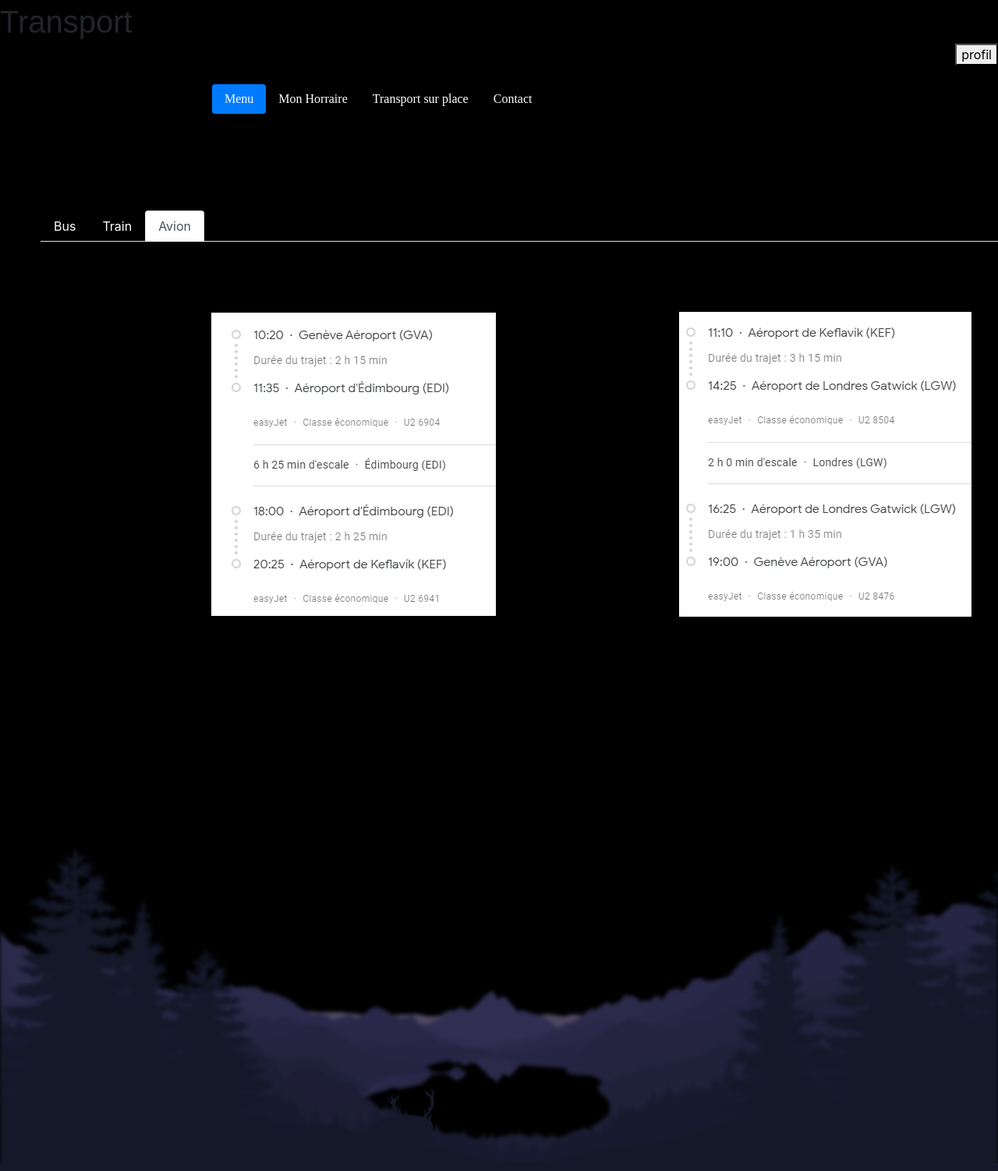
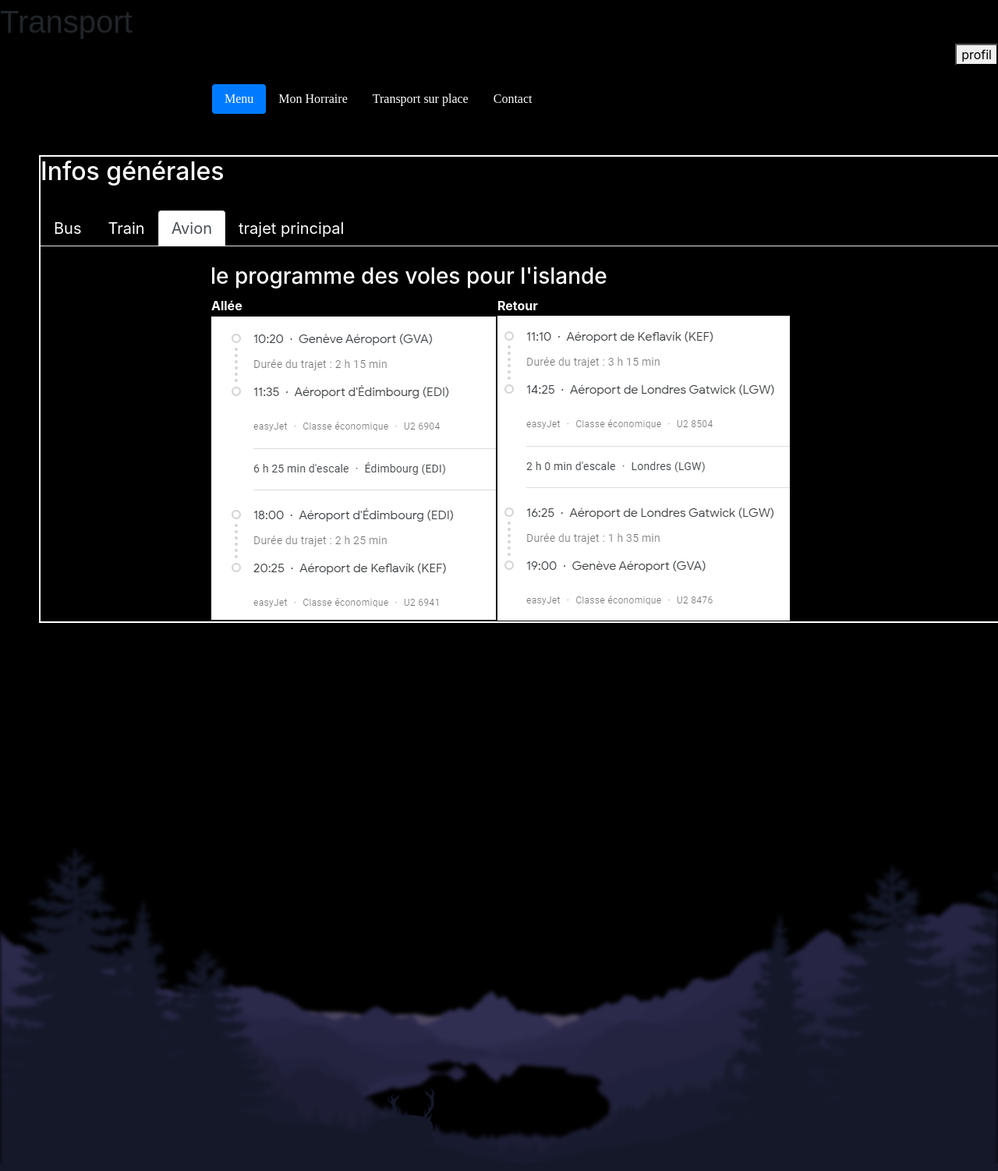
Before and after one commit to AlmirRazic/ICT-120, a PHP site: page /Menu.html in a window 1280 px wide, after a click on "Avion". Shown: the top 1502 px of the page at 78% size. Run offline with PHP 8.4, Linux system fonts and the light colour scheme.

Commit message:
v0.9.3
ajout d'une grande partie des fonctions

```diff
--- a/Menu.html
+++ b/Menu.html
@@ -48,14 +48,17 @@
     <div class="tab-pane fade show active" id="pills-home" role="tabpanel" aria-labelledby="pills-home-tab">
       <div class="div_general"><h2>Infos générales</h2><br>
         <ul  class="nav nav-tabs" role="tablist">
-          <li class="nav-item">
+          <li class="nav-item" style="font-size: 20px">
             <a class="nav-link active" data-toggle="tab" href="#menu">Bus</a>
           </li>
-          <li class="nav-item">
+          <li class="nav-item" style="font-size: 20px">
             <a class="nav-link" data-toggle="tab" href="#menu1">Train</a>
           </li>
-          <li class="nav-item">
+          <li class="nav-item" style="font-size: 20px">
             <a class="nav-link" data-toggle="tab" href="#menu2">Avion</a>
+          </li>
+          <li class="nav-item" style="font-size: 20px">
+            <a class="nav-link" data-toggle="tab" href="#menu3">trajet principal</a>
           </li>
         </ul>
 
@@ -91,7 +94,7 @@
             <table>
               <thead>
               <tr>
-                <th style="width: 600px">Allée</th>
+                <th>Allée</th>
                 <th>Retour</th>
               </tr>
               </thead>
@@ -103,86 +106,102 @@
               </tbody>
             </table>
           </div>
-        </div>
-      </div>
+          <div id="menu3" class="container tab-pane fade"><br>
+            <h3>le programme du trajet jusqu'à l'hébergement</h3>
+            <table>
+              <tbody>
+              <tr>
+                <td><h5>trajet principal</h5></td>
+              </tr>
+              <tr>
+                <td><img src="img/trajet_principal.PNG"></td>
+              </tr>
+              </tbody>
+            </table>
+          </div>
+        </div>
+      </div>
+
     </div>
     <div class="tab-pane fade" id="pills-profile" role="tabpanel" aria-labelledby="pills-profile-tab">
       <div class="div_general" style="border: none">
         <ul  class="nav nav-tabs" role="tablist">
           <li class="nav-item">
-            <a class="nav-link active" data-toggle="tab" href="#home">Numéros de place/compartiment</a>
+            <a class="nav-link active" data-toggle="tab" href="#Mon_horraire1">Numéros de place/compartiment</a>
           </li>
           <li class="nav-item">
-            <a class="nav-link" data-toggle="tab" href="#menu1">Train</a>
+            <a class="nav-link" data-toggle="tab" href="#Mon_horraire2">Identité</a>
           </li>
           <li class="nav-item">
-            <a class="nav-link" data-toggle="tab" href="#menu2">Avion</a>
+            <a class="nav-link" data-toggle="tab" href="#Mon_horraire3">le programme de la semaine</a>
           </li>
         </ul>
 
         <!-- Tab panes -->
         <div class="tab-content">
-          <div id="Mon_horraire" class="container tab-pane active"><br>
+          <div id="Mon_horraire1" class="container tab-pane active"><br>
+            <table style="position: absolute">
+              <tbody>
+              <tr>
+                <td class="tableau_place"><h4>numéro de vol:  357</h4></td>
+                <td class="tableau_place"><h4>destination:  Islande</h4></td>
+
+              </tr>
+              <tr>
+                <td class="tableau_place"><h4>porte:  12</h4></td>
+                <td class="tableau_place"><h4>Départ:  10h20</h4></td>
+              </tr>
+              <tr>
+                <td class="tableau_place"><h4>class:  économique</h4></td>
+                <td class="tableau_place"><h4>siege:  15C</h4></td>
+              </tr>
+              <tr>
+                <td></td>
+                <td class="tableau_place"><h4>durée du vol:  11h</h4></td>
+              </tr>
+
+              </tbody>
+            </table>
+          </div>
+          <div id="Mon_horraire2" class="container tab-pane fade"><br>
+            <h3></h3>
+            <img src="img/identite.PNG">
+            <p></p>
+          </div>
+          <div id="Mon_horraire3" class="container tab-pane fade"><br>
+            <h3 style="text-decoration: underline overline black">le programme des voles pour l'islande</h3>
             <table>
               <tbody>
               <tr>
-                <td>numéro de vol:  357</td>
-                <td>destination:  Islande</td>
-                <td>durée du vol:  11h</td>
+                <td style="width: 600px" class="programme"><h4>1er jour : KEFLAVIK – REYKJAVIK</h4>
+                  Accueil et transfert à votre hôtel avec un arrêt au Lagon Bleu.
+                </td>
+                <td class="programme"><h4>2e jour : CERCLE D'OR ET AURORES BOREALES</h4>
+                  Départ en bus vers le geyser Strokkur. Continuation en direction des chutes de Gullfoss, « les chutes d’or »,
+                  qui constituent certainement l’un des plus beaux spectacles offerts par la nature islandaise ! Découverte de Thingvellir et de son paysage unique!
+
+                  Chasse aux aurores boréales en soirée.
+                </td>
               </tr>
               <tr>
-                <td>class:  économique</td>
-                <td>porte: 12</td>
+                <td class="programme"><h4>3e jour: EXCURSION SUR LA COTE SUD</h4>
+                  Cap sur la région côtière de l’Islande du Sud dont le paysage se caractérise par des falaises où nichent les oiseaux, des plages de lave et des cascades. En chemin, visite des somptueuses chutes de Skogafoss et de Seljalandsfoss. L’après-midi, et si les conditions routières le permettent, vous vous rendez au glacier Solheimajökull. Soirée avec menu spécial «Adventure» de 9 plats au restaurant branché Kopar dans le port de Reykjavik!
+                </td>
+                <td class="programme"><h4>4e jour: REYKJAVIK</h4>
+                  Journée libre. Profitez-en pour faire des emplettes en flânant le long de la Laugavegur ou allez admirer l’architecture impressionnante de la Hallgrímskirkja et de la nouvelle salle de concert Harpa! Nous conseillons également une promenade dans la vieille ville, la visite d'un musée ou un instant détente dans un agréable café ou dans l’un des bains géothermiques de la ville.
+                </td>
               </tr>
               <tr>
-                <td><a href="https://www.straeto.is" target="_blank"><h4>le site</h4></a></td>
-                <td><a href="img/publictransport.2019.pdf" target="_blank"><h4>le plans</h4></a></td>
+                <td class="programme"><h4>5e jour:REYKJAVIK</h4>
+                  Transfert à l'aéroport selon votre vol de départ.
+                </td>
               </tr>
               </tbody>
             </table>
           </div>
-          <div id="Mon_horraire1" class="container tab-pane fade"><br>
-            <h3 style="text-align: center; width: 500px">Désolé, mais il va falloir vous choisir un autre moyen de transport, car il n'y a pas de chemin de fer en Islande
-              Mais ne vous inquiétez pas, l'île possède un système de bus excellent !</h3>
-            <p></p>
-          </div>
-          <div id="Mon_horraire2" class="container tab-pane fade"><br>
-            <h3>le programme des voles pour l'islande</h3>
-            <table>
-              <thead>
-              <tr>
-                <th style="width: 600px">Allée</th>
-                <th>Retour</th>
-              </tr>
-              </thead>
-              <tbody>
-              <tr>
-                <td><div class="trajet"> 1er jour : KEFLAVIK – REYKJAVIK
-                  Accueil et transfert à votre hôtel avec un arrêt au Lagon Bleu.
-                  <br>
-                  2e jour : CERCLE D'OR ET AURORES BOREALES
-                  Départ en bus vers le geyser Strokkur. Continuation en direction des chutes de Gullfoss, « les chutes d’or »,
-                  qui constituent certainement l’un des plus beaux spectacles offerts par la nature islandaise ! Découverte de Thingvellir et de son paysage unique!
-
-                  Chasse aux aurores boréales en soirée.
-                  <br>
-                  3e jour: EXCURSION SUR LA COTE SUD
-                  Cap sur la région côtière de l’Islande du Sud dont le paysage se caractérise par des falaises où nichent les oiseaux, des plages de lave et des cascades. En chemin, visite des somptueuses chutes de Skogafoss et de Seljalandsfoss. L’après-midi, et si les conditions routières le permettent, vous vous rendez au glacier Solheimajökull. Soirée avec menu spécial «Adventure» de 9 plats au restaurant branché Kopar dans le port de Reykjavik!
-                  <br>
-                  4e jour: REYKJAVIK
-
-                  Journée libre. Profitez-en pour faire des emplettes en flânant le long de la Laugavegur ou allez admirer l’architecture impressionnante de la Hallgrímskirkja et de la nouvelle salle de concert Harpa! Nous conseillons également une promenade dans la vieille ville, la visite d'un musée ou un instant détente dans un agréable café ou dans l’un des bains géothermiques de la ville.
-                  <br>
-                  5e jour:REYKJAVIK
-
-                  Transfert à l'aéroport selon votre vol de départ.
-                </div></td>
-              </tr>
-              </tbody>
-            </table>
-          </div>
-        </div>
-      </div>
+        </div>
+      </div>
+
     </div>
     <div class="tab-pane fade" id="pills-contact" role="tabpanel" aria-labelledby="pills-contact-tab">
       <div class="div_general"><h2>chevale</h2><br>
@@ -244,6 +263,7 @@
           </div>
         </div>
       </div>
+
     </div>
     <div class="tab-pane fade" id="pills-contacte" role="tabpanel" aria-labelledby="pills-contact-tab">
       <div class="div_general"><h2>chien</h2><br>
@@ -305,6 +325,7 @@
           </div>
         </div>
       </div>
+
     </div>
   </div>
 
--- a/style.css
+++ b/style.css
@@ -16,7 +16,15 @@
 
 }
 .bare{
-  color: black;
+  color: white;
+}
+.tableau_place{
+  height: 50px;
+  width: 300px;
+}
+.programme{
+  font-size: 20px;
+  height: 200px;
 }
 /*.bare_hauteur{
   height: 40px;
@@ -35,9 +43,9 @@
   border: 2px solid;
   height: 600px;
   width: 1550px;
-  color: black;
+  color: white;
 }
-.trajet{
+.identite{
   color: white;
   width: 450px;
   margin-left: 50px;
--- a/transport.js
+++ b/transport.js
@@ -1,3 +1,11 @@
 function changeBgColor(obj, colorName) {
   obj.style.backgroundColor = colorName;
 }
+function aficher(x) {
+  x.style.height = "200px";
+  x.style.width = "200px";
+}
+function normalImg(x) {
+  x.style.height = "0px";
+  x.style.width = "0px";
+}
```
Also changed, not shown: 4_image_par survol_bis.html (+7 -7 lines), test_de_nouvelle_commande.html (added, +103 -0 lines), img/identite.PNG (added), img/trajet_principal.PNG (added). Lines whose indentation alone changed are shown as unchanged.
